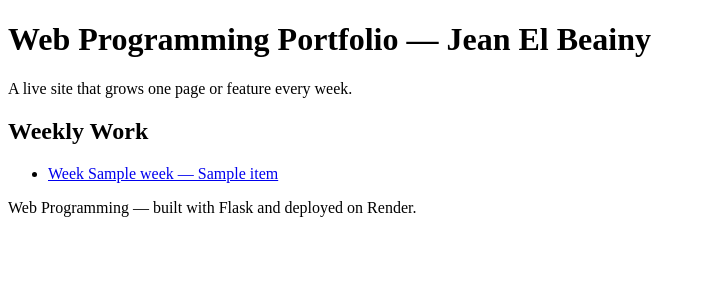
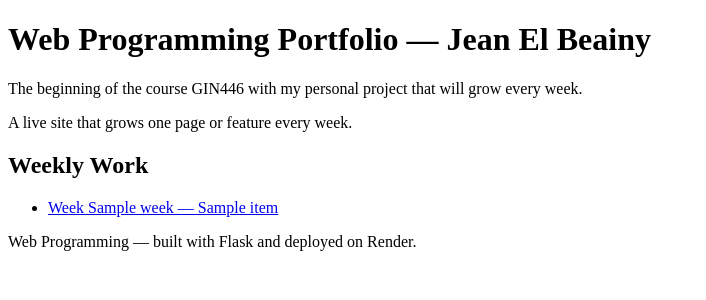
Before and after one commit to JeanElBeainy/web-programming-site, a Flask app: template templates/index.html in a window 1280 px wide. Shown: the top 300 px of the page, without its empty margins (0-706 px from the left). Run offline with Flask 3, Linux system fonts and the light colour scheme; the template is opened without the code that fills it: most values are stand-ins (such as "Sample title", 1, 10 or a date in 2020).

Commit message:
Add introductory paragraph to portfolio header

```diff
--- a/templates/index.html
+++ b/templates/index.html
@@ -8,6 +8,7 @@
 <body>
     <header>
         <h1>Web Programming Portfolio — Jean El Beainy</h1>
+        <p>The beginning of the course GIN446 with my personal project that will grow every week.</p>
         <p>A live site that grows one page or feature every week.</p>
     </header>
 
```
